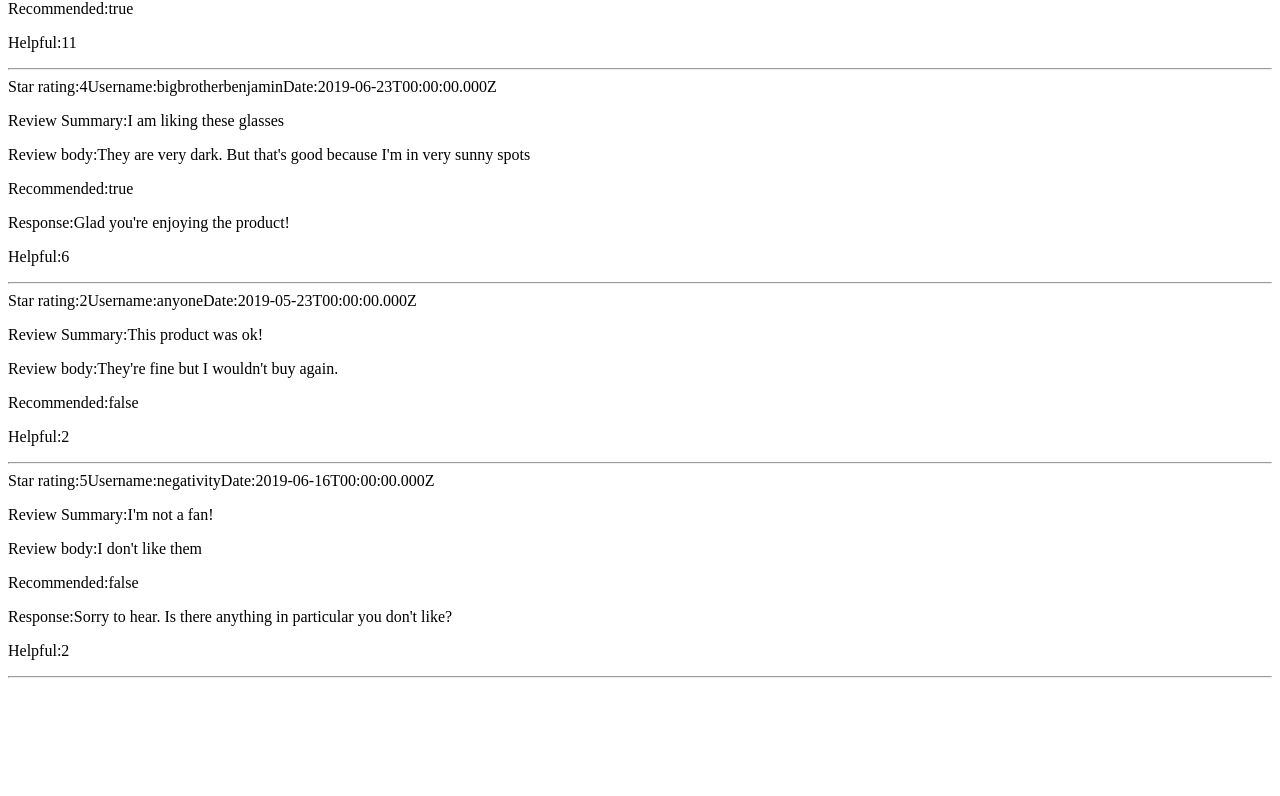
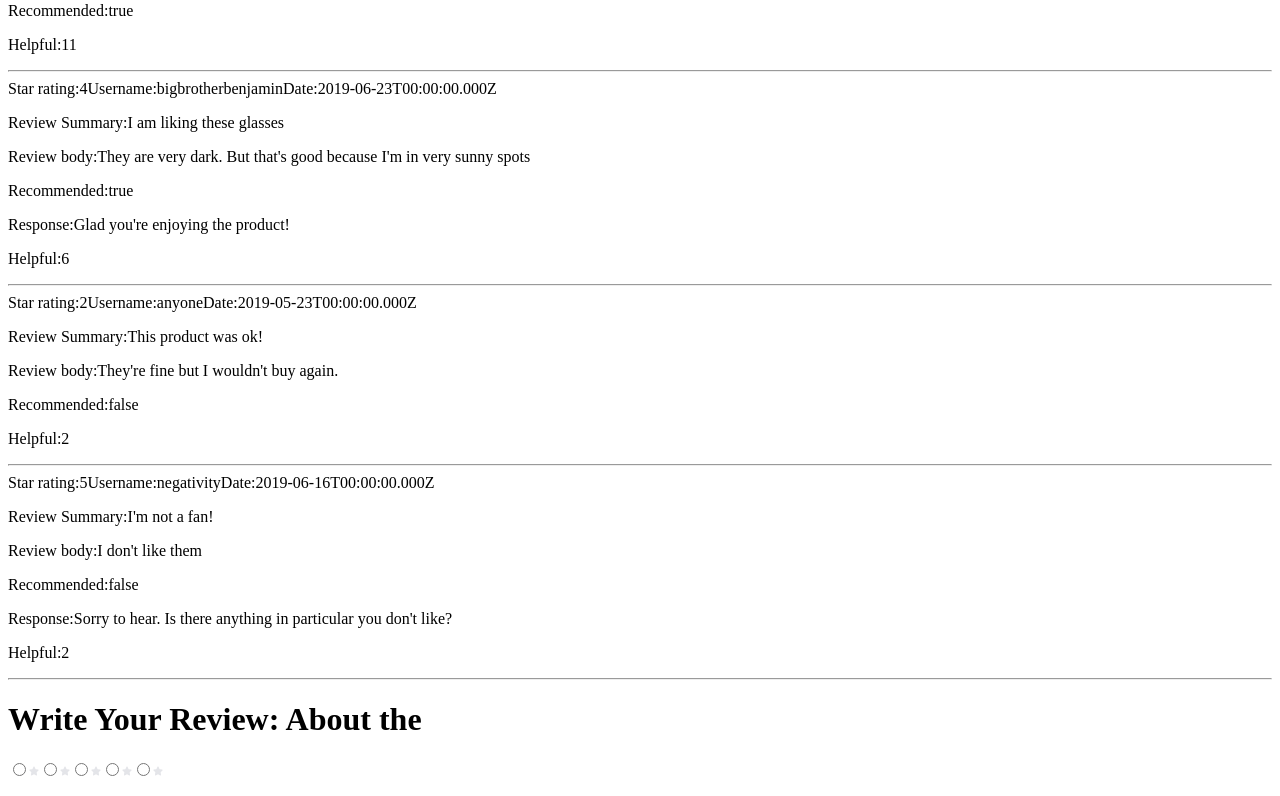
Before and after one commit to geniusify/project-catwalk, a React app: page / in a window 1280 px wide. Shown: the part 1997-2793 px from the top of the page. Before the commit the page ends 2683 px from the top, so only its background shows below. Built offline with nearby package versions, Linux system fonts and the light colour scheme; the HTML template or start-up script is replaced by a standard one.

Commit message:
start add review component

```diff
--- /dev/null
+++ b/client/src/components/Ratings-And-Reviews/Add-Review/Add-Review.jsx
@@ -0,0 +1,38 @@
+import React from 'react';
+import PropTypes from 'prop-types';
+
+import StarDynamic from '../../shared/StarDynamic.jsx';
+
+const AddReview = ({ product }) => (
+  <div className="rr-buttons">
+    <h1>
+      Write Your Review:
+      About the
+      {product}
+    </h1>
+    <StarDynamic />
+    <p>
+      Recommended:
+      <br />
+      Characteristics:
+      <br />
+      Review Summary:
+      <br />
+      Review Body:
+      <br />
+      Upload photo:
+      <br />
+      Nickname:
+      <br />
+      Email:
+      <br />
+      Submit:
+    </p>
+  </div>
+);
+
+AddReview.propTypes = {
+  product: PropTypes.number.isRequired,
+};
+
+export default AddReview;
--- a/client/src/components/Ratings-And-Reviews/Rating-Breakdown/Rating-Summary.jsx
+++ b/client/src/components/Ratings-And-Reviews/Rating-Breakdown/Rating-Summary.jsx
@@ -1,7 +1,7 @@
 /* eslint-disable react/forbid-prop-types */
 import React from 'react';
 import PropTypes from 'prop-types';
-import StarRating from '../../shared/Star.jsx';
+import StarRating from '../../shared/StarDynamic.jsx';
 
 class RatingSummary extends React.Component {
   constructor(props) {
@@ -29,7 +29,7 @@ class RatingSummary extends React.Component {
       <div className="rr-rating-summary">
         <p>
           star:
-          {/* <StarRating /> */}
+          <StarRating />
           rating summmary:
           {this.calculateAverage()}
           <br />
--- a/client/src/components/Ratings-And-Reviews/Ratings-And-Reviews.jsx
+++ b/client/src/components/Ratings-And-Reviews/Ratings-And-Reviews.jsx
@@ -2,6 +2,7 @@ import React from 'react';
 
 import RatingBreakdown from './Rating-Breakdown/Rating-Breakdown.jsx';
 import ReviewList from './Review-List/Review-List.jsx';
+import AddReview from './Add-Review/Add-Review.jsx';
 
 import data from './testReviewData.js';
 
@@ -21,6 +22,7 @@ class RatingsAndReviews extends React.Component {
       <div className="rr-container">
         <RatingBreakdown data={reviewData} />
         <ReviewList data={reviewData} />
+        <AddReview data={reviewData} />
       </div>
     );
   }
--- a/client/src/components/shared/Star.jsx
+++ /dev/null
@@ -1,8 +0,0 @@
-import React from 'react';
-import { FaStar } from 'react-icons';
-
-const StarRating = () => (
-  <FaStar />
-);
-
-export default StarRating;
--- /dev/null
+++ b/client/src/components/shared/StarDynamic.jsx
@@ -0,0 +1,34 @@
+/* eslint-disable jsx-a11y/label-has-associated-control */
+import React, { useState } from 'react';
+import { FaStar } from 'react-icons/fa';
+
+const StarRating = () => {
+  const [rating, setRating] = useState(null);
+  const [hover, setHover] = useState(null);
+
+  return (
+    [...Array(5)].map((star, index) => {
+      const ratingValue = index + 1;
+
+      return (
+        <label>
+          <input
+            type="radio"
+            name="rating"
+            value={ratingValue}
+            onClick={() => setRating(ratingValue)}
+          />
+          <FaStar
+            className="star"
+            color={ratingValue <= (hover || rating) ? '#ffc107' : '#e4e5e9'}
+            size={10}
+            onMouseEnter={() => setHover(ratingValue)}
+            onMouseLeave={() => setHover(null)}
+          />
+        </label>
+      );
+    })
+  );
+};
+
+export default StarRating;
```
Also changed, not shown: 2 other files (tests, documents, lock files or other folders).
